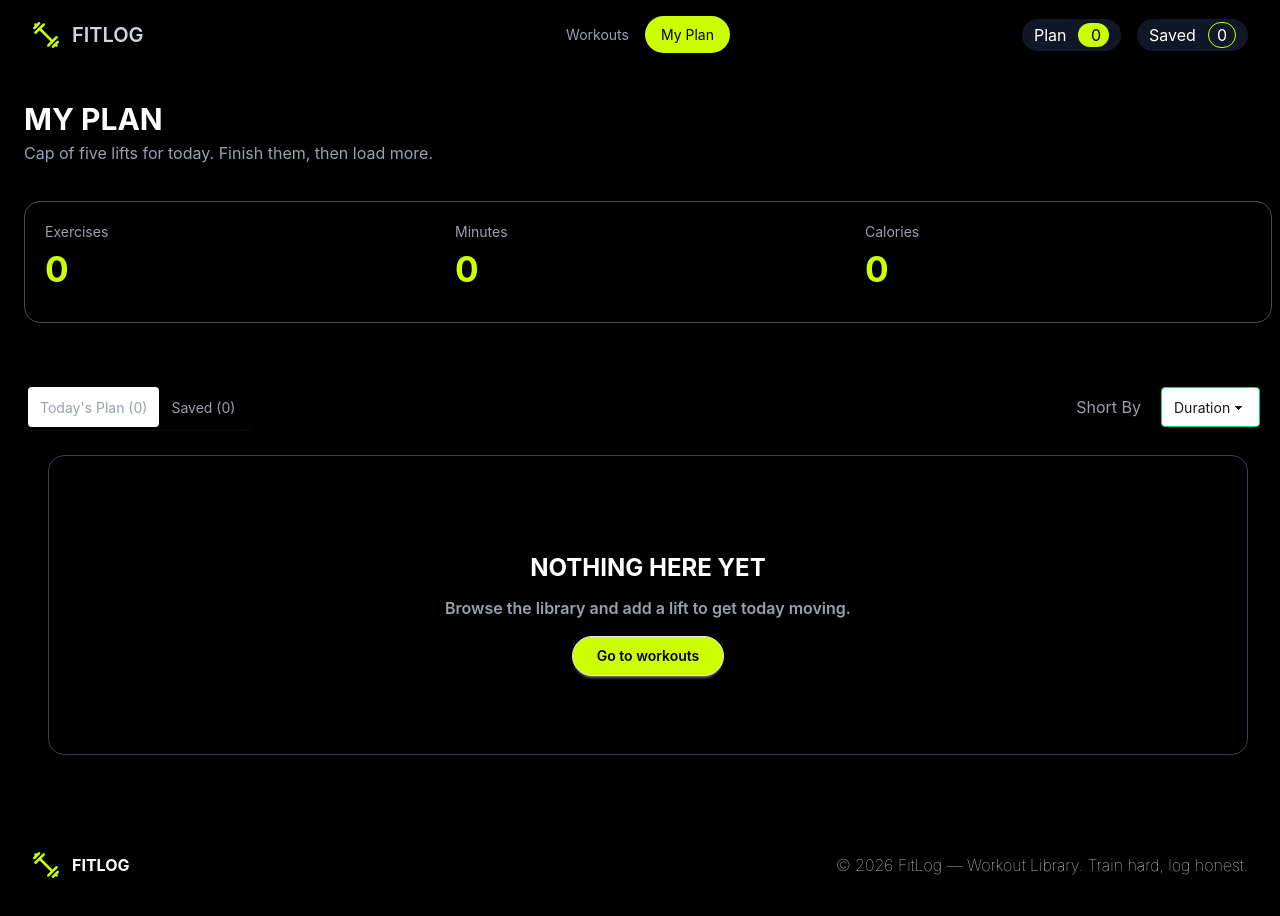
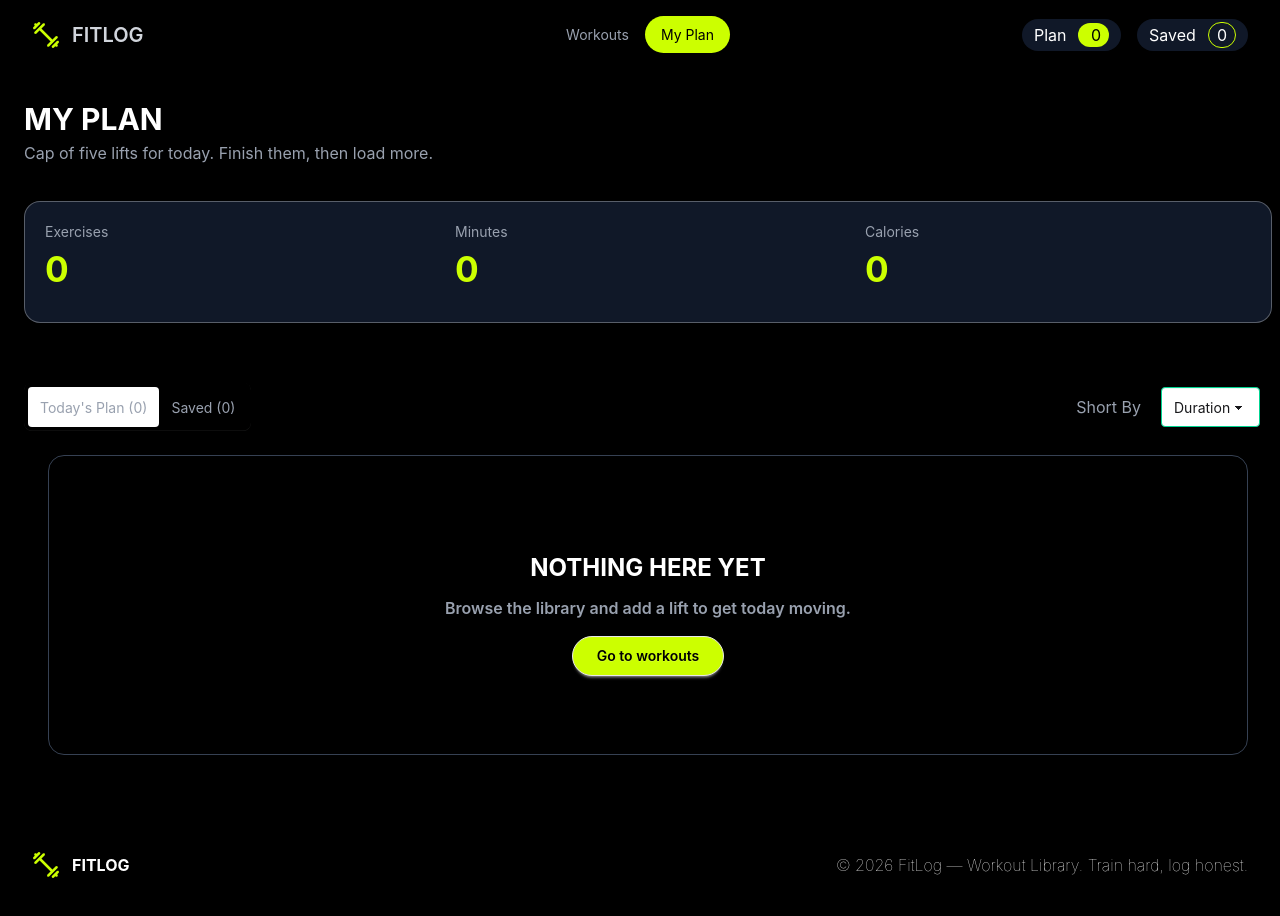
Before and after one commit to code-by-nusrat/fit-log-assign-6, a Next.js app: page /my-plan in a window 1280 px wide. Shown: the top 916 px of the page. Built offline with nearby package versions, Linux system fonts and the light colour scheme.

Commit message:
twelveth commit

```diff
--- a/src/app/my-plan/page.tsx
+++ b/src/app/my-plan/page.tsx
@@ -238,7 +238,7 @@ const PlanPage = () => {
                 </div>
 
                 {/* Stats Card */}
-                <div className="mt-8 min-h-30.5 w-full rounded-2xl border border-white/30 p-4 sm:mt-9 sm:p-5">
+                <div className="mt-8 min-h-30.5 w-full rounded-2xl border bg-gray-900 border-white/30 p-4 sm:mt-9 sm:p-5">
                     <div className="grid grid-cols-3 gap-3 sm:gap-6">
 
                         <div>
```
